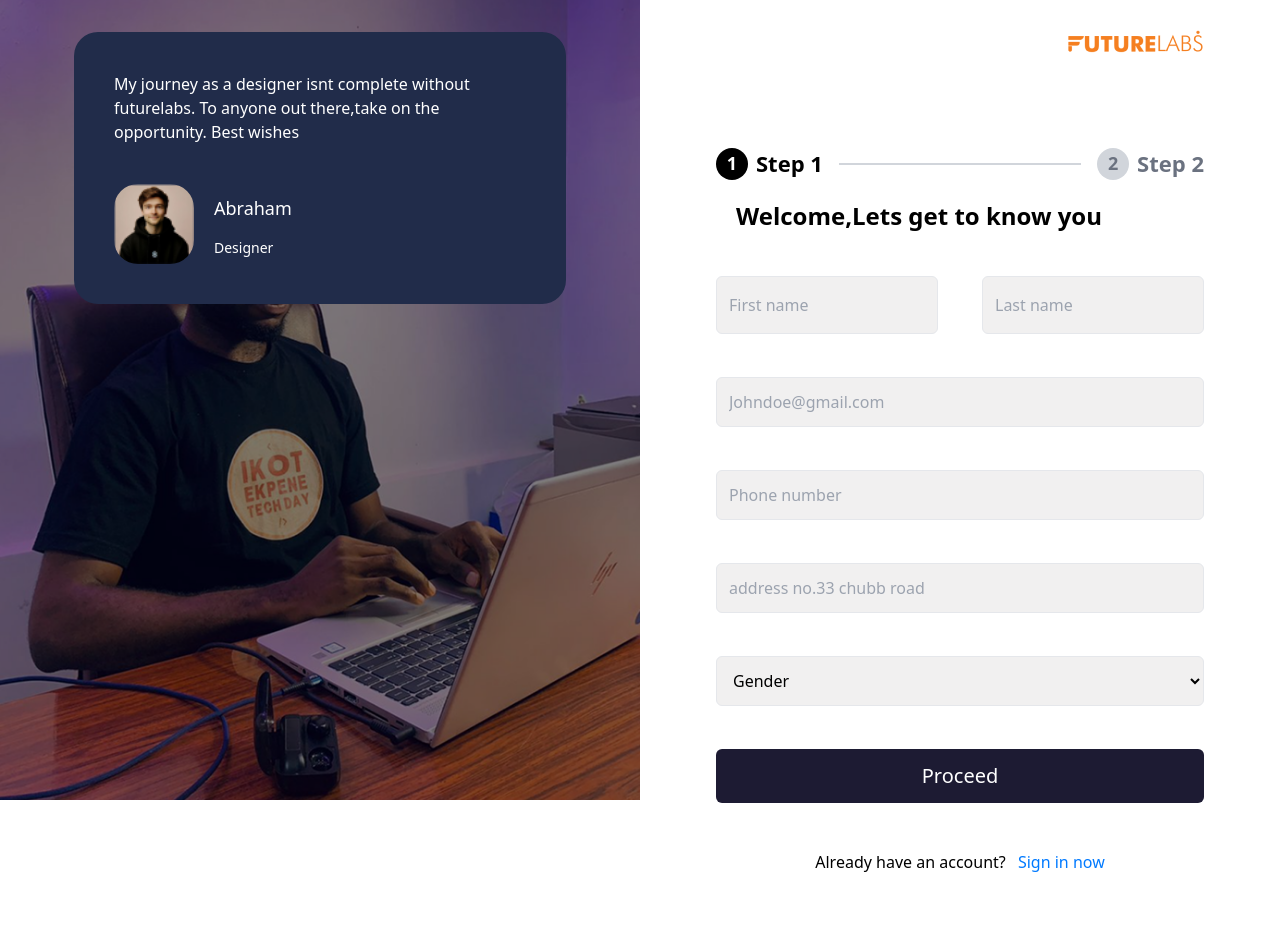
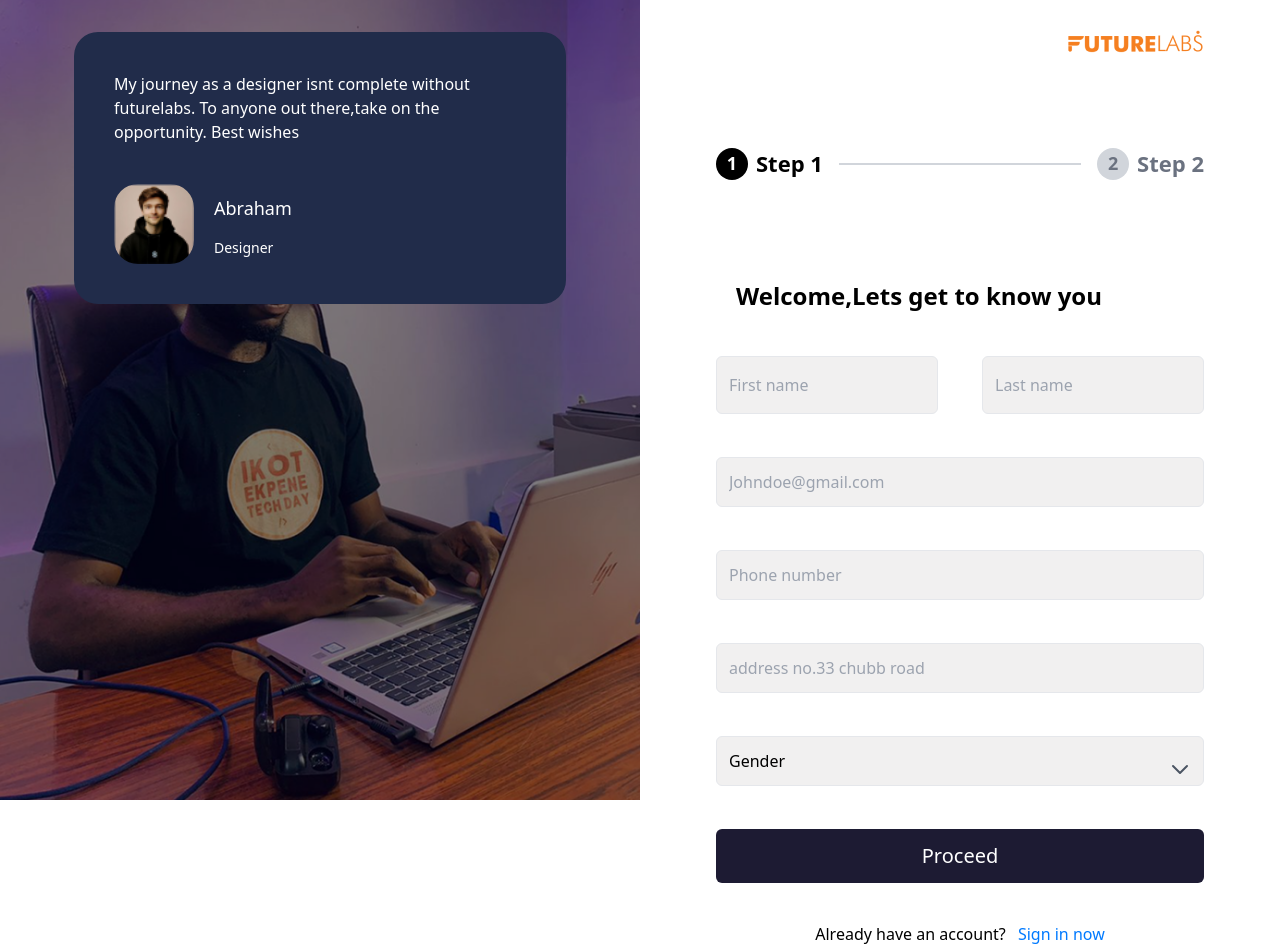
Before and after one commit to FutureLabss/FutureLabs-Lms, a Next.js app: page /signup in a window 1280 px wide. Before the commit the page ends 874 px from the top, so only its background shows below. Built offline with nearby package versions, Linux system fonts and the light colour scheme; no server answers.

Commit message:
push requestss

```diff
--- a/src/pages/signup/index.tsx
+++ b/src/pages/signup/index.tsx
@@ -82,7 +82,7 @@ export default function SignUpPage(){
            <Image src={logo} alt="Futurelabs Logo" />
          </div>
          {/* {error && <p className="text-red-500 text-sm text-center">{error}</p>} */}
-         <div className="flex items-center space-x-4 md:mt-[5rem] 2xl:mt-[8rem]">
+         <div className="flex items-center space-x-4 md:mt-[5rem] 2xl:mt-[7rem] pb-20">
             <div className="flex items-center">
               <div className="w-8 h-8 flex items-center justify-center rounded-full bg-black text-white text-[18px] font-bold" >
                 1
@@ -137,21 +137,31 @@ export default function SignUpPage(){
                 placeholder="address no.33 chubb road"
                className="w-full rounded-md py-3 px-3 mb-4 bg-[#f1f0f0] outline-gray-400 border focus:outline-none focus:"
              />
-             <select id="Gender"
-             className="w-full rounded-md py-3 px-3 mb-4 bg-[#f1f0f0] outline-gray-400 border focus:outline-none focus:"
-              // className="bg-[#f1f0f0] border border-gray-300 text-gray-900 text-sm
-              // rounded-lg focus:ring-blue-500 focus:border-blue-500 block w-full p-2.5
-              //  dark:bg-gray-700 dark:border-gray-600 dark:placeholder-gray-400 dark:text-white
-              //   dark:focus:ring-blue-500 dark:focus:border-blue-500"
+             <div className="relative w-full">
+              <select
+                id="Gender"
+                className="w-full appearance-none rounded-md py-3 px-3 pr-10 mb-4 placeholder-gray-400 bg-[#f1f0f0] outline-gray-400 border focus:outline-none"
+              >
+                <option selected className="text-[#686666]">Gender</option>
+                <option value="Male" className="text-[#686666]">Male</option>
+                <option value="Female" className="text-[#686666]">Female</option>
+                <option value="Others" className="text-[#686666]">Others</option>
+              </select>
+              {/* Custom dropdown icon */}
+              <div className="absolute inset-y-0 justify-center right-3 flex items-center pointer-events-none">
+                <svg
+                  className="w-6 h-6 text-gray-600"
+                  xmlns="http://www.w3.org/2000/svg"
+                  fill="none"
+                  viewBox="0 0 24 24"
+                  stroke="currentColor"
                 >
-              <option selected className="text-[#686666]">Gender</option>
-              <option value="Male" className="text-[#686666]">Male</option>
-              <option value="Female" className="text-[#686666]">Female</option>
-              <option value="Others" className="text-[#686666]">Others</option>
-            </select>
-
+                  <path strokeLinecap="round" strokeLinejoin="round" strokeWidth={2} d="M19 9l-7 7-7-7" />
+                </svg>
+              </div>
+            </div>
                 <Link href={"/signup/proceed"}>
-             <div className="pb-5">
+             <div className="pb-3">
              <button
                 // type="submit"
                className="w-full bg-background text-white py-3 rounded-md hover:bg-background-dark focus:outline-none focus:ring focus:ring-blue-300 text-[20px]"
--- a/src/pages/signup/proceed.tsx
+++ b/src/pages/signup/proceed.tsx
@@ -98,14 +98,14 @@ export default function ProceedSignUpPage(){
             <div className="w-8 h-8 flex items-center justify-center rounded-full bg-gray-300 text-gray-500 text-[18px] font-bold">
                 1
               </div>
-              <span className="ml-2 text-black text-[22px] font-semibold">Step 1</span>
+              <span className="ml-2 text-gray-500 text-[22px] font-semibold">Step 1</span>
             </div>
             <div className="flex-grow h-[2px] bg-gray-300"></div>
             <div className="flex items-center">
             <div className="w-8 h-8 flex items-center justify-center rounded-full bg-black text-white text-[18px] font-bold" >
             2
               </div>
-              <span className="ml-2 text-gray-500 text-[22px] font-semibold">Step 2</span>
+              <span className="ml-2 text-black text-[22px] font-semibold">Step 2</span>
             </div>
           </div>
          <div className="p-5 mx-auto ">
@@ -133,7 +133,7 @@ export default function ProceedSignUpPage(){
 
             </select>
             <select id="level"
-             className="w-full rounded-md py-8 px-3 mb-4 bg-[#f1f0f0] outline-gray-400 border focus:outline-none focus:"
+             className="w-full rounded-md py-7 px-3 mb-4 bg-[#f1f0f0] outline-gray-400 border focus:outline-none focus:"
               // className="bg-[#f1f0f0] border border-gray-300 text-gray-900 text-sm
               // rounded-lg focus:ring-blue-500 focus:border-blue-500 block w-full p-2.5
               //  dark:bg-gray-700 dark:border-gray-600 dark:placeholder-gray-400 dark:text-white
@@ -145,7 +145,7 @@ export default function ProceedSignUpPage(){
               <option value="Others" className="text-[#686666]">Advance</option>
             </select>
             <select id="age"
-             className="w-full rounded-md py-8 px-3 mb-4 bg-[#f1f0f0] outline-gray-400 border focus:outline-none focus:"
+             className="w-full rounded-md py-7 px-3 mb-4 bg-[#f1f0f0] outline-gray-400 border focus:outline-none focus:"
               // className="bg-[#f1f0f0] border border-gray-300 text-gray-900 text-sm
               // rounded-lg focus:ring-blue-500 focus:border-blue-500 block w-full p-2.5
               //  dark:bg-gray-700 dark:border-gray-600 dark:placeholder-gray-400 dark:text-white
@@ -159,12 +159,12 @@ export default function ProceedSignUpPage(){
 
             </select>
             <textarea name="" placeholder="How did you hear about us" id=""
-            className="w-full rounded-md py-8 px-3 mb-4 bg-[#f1f0f0] outline-gray-400 border focus:outline-none focus:"
+            className="w-full rounded-md py-7 px-3 mb-4 bg-[#f1f0f0] outline-gray-400 border focus:outline-none focus:"
 >
 
             </textarea>
 
-             <div className="pb-5">
+             <div className="pb-3">
              <button
                 type="submit"
                className="w-full bg-background text-white py-3 rounded-md hover:bg-background-dark focus:outline-none focus:ring focus:ring-blue-300 text-[20px]"
```
